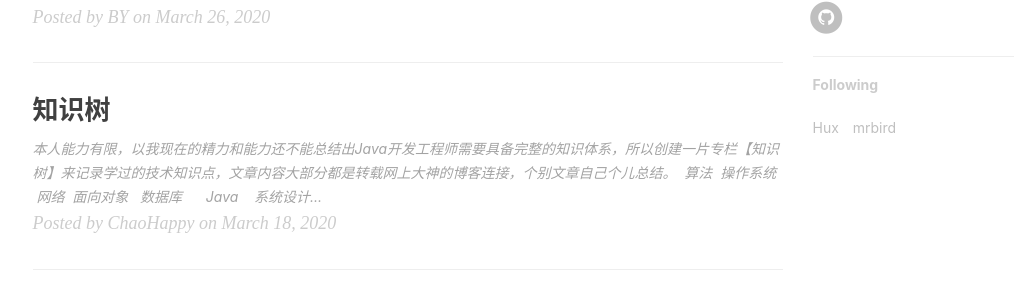
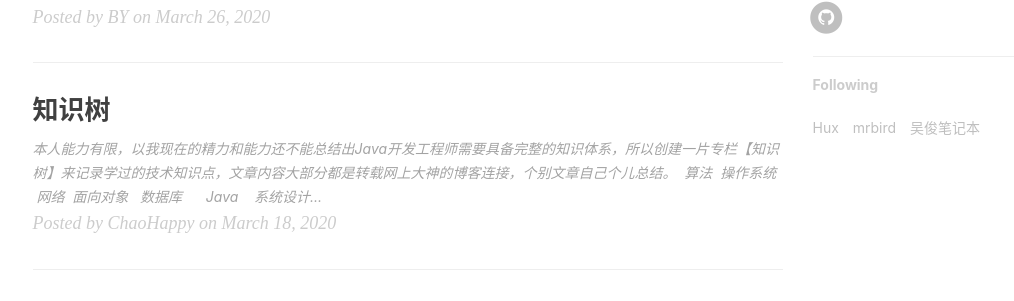
Before and after one commit to ChaoHappy/ChaoHappy.github.io, a Jekyll site: the page built from index.html, in a window 1280 px wide and 900 px high, scrolled down 854 px. Shown: the part 141-442 px from the top of the window, without its empty margins (135-1149 px from the left). Built offline with Jekyll 4.4.1, drawn with Linux system fonts in a browser that asks for light colours; nearby versions of some CDN libraries; the list of posts is cut into pages by our own code; comment, search, counter and statistics services are not loaded.

Commit message:
Update _config.yml

```diff
--- a/_config.yml
+++ b/_config.yml
@@ -119,5 +119,8 @@ friends: [
     },{
         title: "mrbird",
         href: "https://mrbird.cc/tags/"
+    },{
+        title: "吴俊笔记本",
+        href: "https://wujun234.github.io/"
     }
 ]
```
